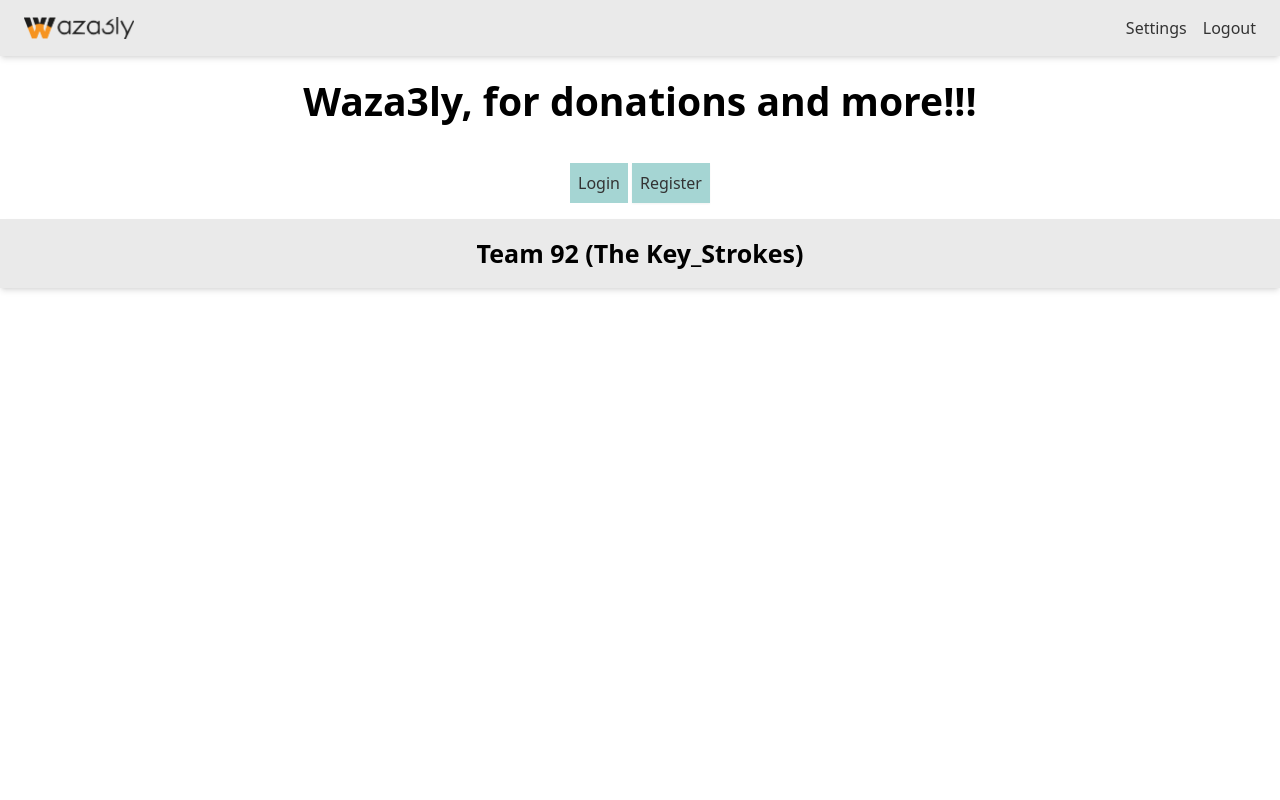
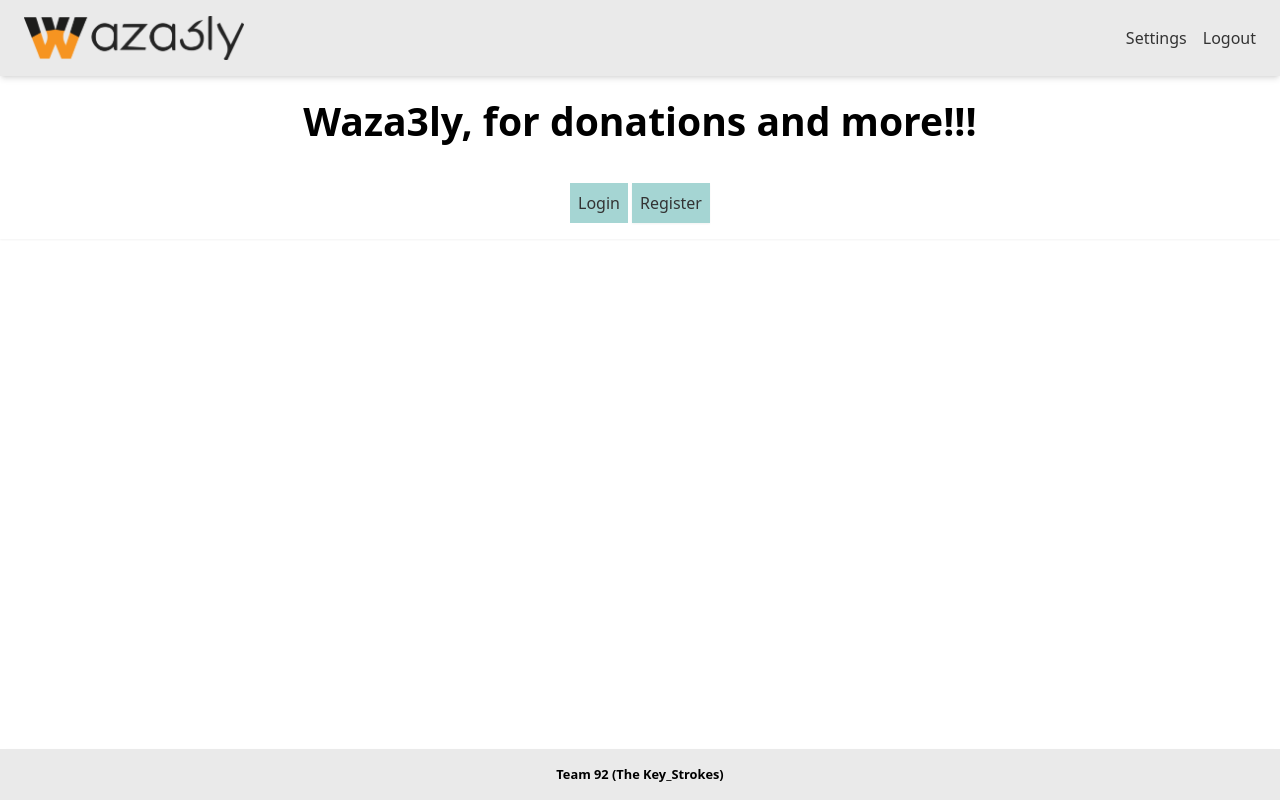
Before and after one commit to Hamada-Gado/Waz3ly-Web-Site, a React (Vite) app: page / in a window 1280 px wide. Built offline with nearby package versions, Linux system fonts and the light colour scheme.

Commit message:
feat: fix footer & header
make logo clickable
fix footer to bottom

```diff
--- a/src/components/Layout/Footer.jsx
+++ b/src/components/Layout/Footer.jsx
@@ -1,9 +1,7 @@
-import React from "react";
-
 const Footer = () => {
   return (
-    <footer className="flex footer--pin justify-center items-center bg-background-dark py-4 px-6 shadow-md">
-      <div className="flex text-2xl font-bold center">
+    <footer className="flex fixed bottom-0 w-full justify-center items-center bg-background-dark py-4 px-6 shadow-md">
+      <div className="flex text-sm font-bold center">
         Team 92 (The Key_Strokes)
       </div>
     </footer>
--- a/src/components/Layout/Header.jsx
+++ b/src/components/Layout/Header.jsx
@@ -1,21 +1,22 @@
-import React from "react";
-import { Link } from "react-router-dom";
-import logo from "/src/assets/Logo.png";
+import React from 'react';
+import { Link } from 'react-router-dom';
+import logo from '/src/assets/Logo.png';
 
 const Header = ({ currentPage }) => {
   const navigationLinks = [
-    { name: "Settings", to: "/settings" },
-    { name: "Logout", to: "/logout" },
+    { name: 'Settings', to: '/settings' },
+    { name: 'Logout', to: '/logout' },
   ];
   return (
-    <header className="flex justify-between items-center bg-background-dark py-4 px-6 shadow-md">
+    <header className="h-full flex justify-between items-center bg-background-dark py-4 px-6 shadow-md">
       <div className="img">
-        <img
-          src={logo}
-          alt="Logo"
-          style={{ width: "10%", height: "10%" }}
-          href="/Home"
-        ></img>
+        <Link to="/">
+          <img
+            src={logo}
+            alt="Logo"
+            style={{ width: '20%', height: '20%' }}
+          ></img>
+        </Link>
       </div>
 
       <div className="flex">
@@ -25,7 +26,7 @@
               key={link.name}
               to={link.to}
               className={`text-text hover:text-primary font-base ${
-                currentPage === link.name ? "underline text-secondary" : ""
+                currentPage === link.name ? 'underline text-secondary' : ''
               }`}
             >
               {link.name}
```
Also changed, not shown: src/App.jsx (+7 -7 lines).
